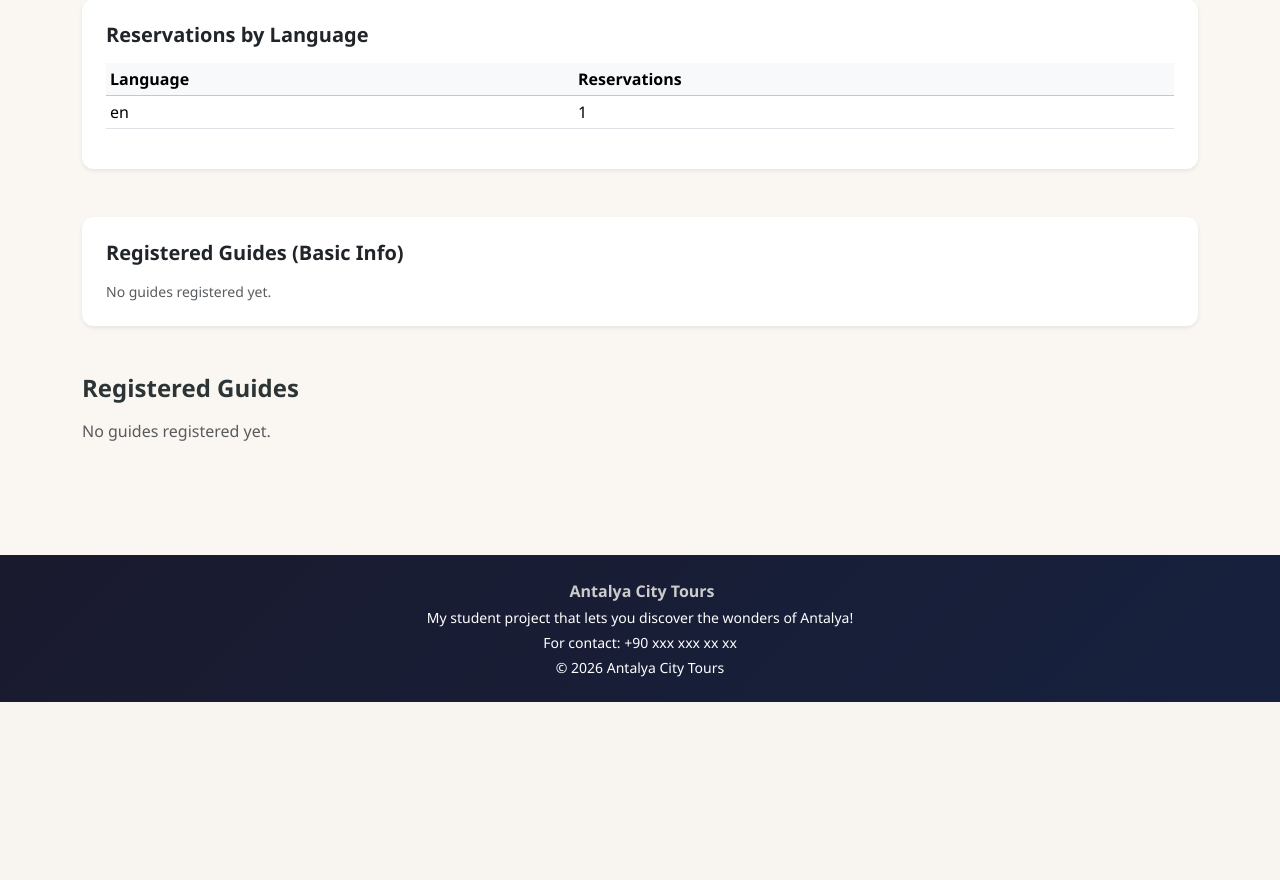
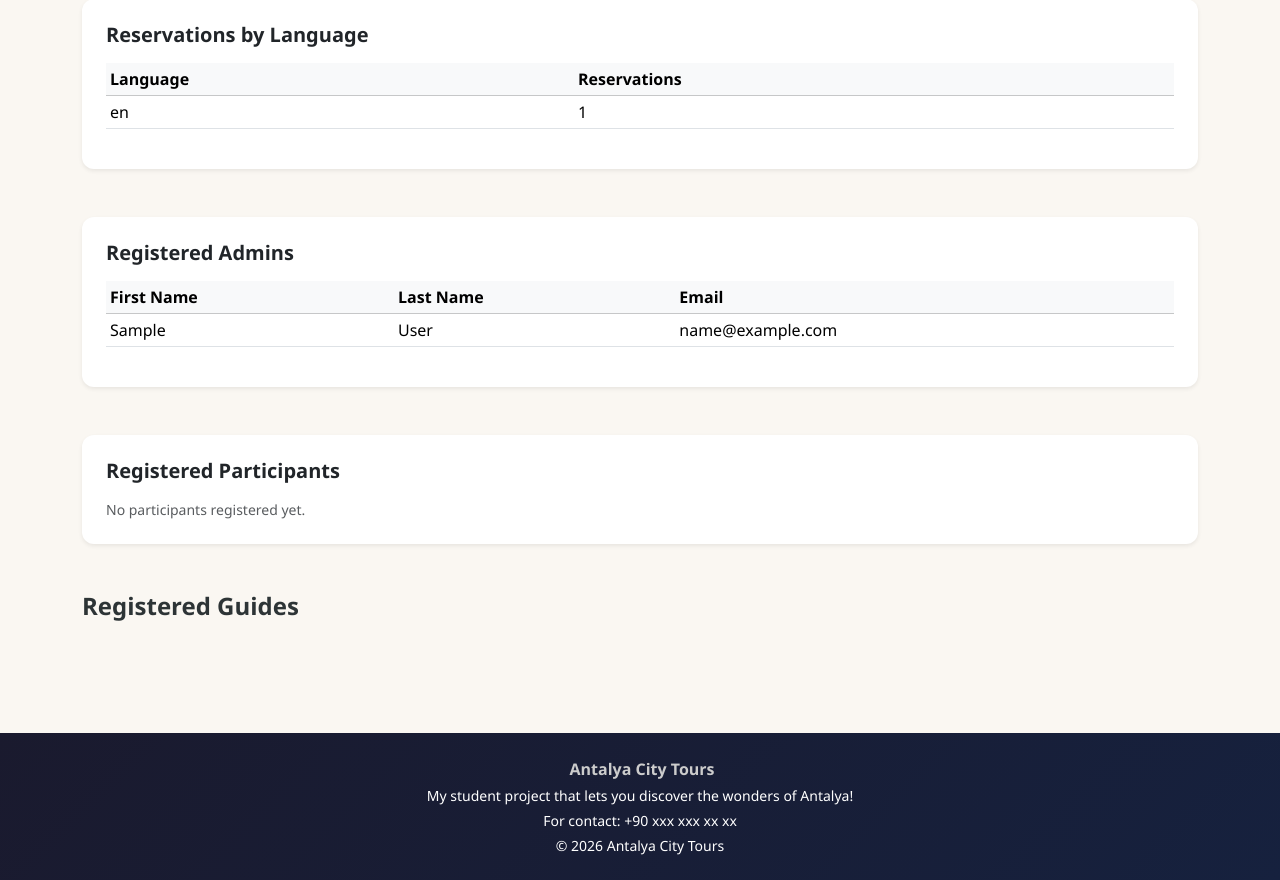
Before and after one commit to alarademirci/antalya_city_tour, a Flask app: page /admin in a window 1280 px wide. Shown: the part 582-1462 px from the top of the page. Before the commit the page ends 1284 px from the top, so only its background shows below. Run offline with Flask 3, Linux system fonts and the light colour scheme; a user stored in the database is signed in; tables that the repository leaves empty hold one stand-in row (values such as "Sample post").

Commit message:
Show admins, participants, and guides separately

```diff
--- a/app.py
+++ b/app.py
@@ -1073,6 +1073,12 @@ def admin():
             'JOIN tours t ON r.tour_id = t.id GROUP BY t.language ORDER BY cnt DESC'
         ).fetchall(),
     }
+    admins = db.execute(
+        "SELECT id, first_name, last_name, email FROM users WHERE role = 'admin' ORDER BY id DESC"
+    ).fetchall()
+    participants = db.execute(
+        "SELECT id, first_name, last_name, email FROM users WHERE role = 'participant' ORDER BY id DESC"
+    ).fetchall()
     guides = db.execute(
         "SELECT u.*, GROUP_CONCAT(gl.language, ', ') AS languages "
         'FROM users u LEFT JOIN guide_languages gl ON u.id = gl.guide_id '
@@ -1092,7 +1098,13 @@ def admin():
             t_data.append({'tour': t, 'schedule': sched, 'stops': stops, 'res_count': res_count})
         guides_data.append({'guide': g, 'tours': t_data})
     db.close()
-    return render_template('admin.html', stats=stats, guides_data=guides_data)
+    return render_template(
+        'admin.html',
+        stats=stats,
+        admins=admins,
+        participants=participants,
+        guides_data=guides_data,
+    )
 
 
 # ── Error handlers ────────────────────────────────────────────────────────────
--- a/templates/admin.html
+++ b/templates/admin.html
@@ -86,8 +86,8 @@
 
     <div class="card border-0 shadow-sm mb-5">
         <div class="card-body p-4">
-            <h2 class="h5 fw-bold mb-3">Registered Guides (Basic Info)</h2>
-            {% if guides_data %}
+            <h2 class="h5 fw-bold mb-3">Registered Admins</h2>
+            {% if admins %}
                 <div class="table-responsive">
                     <table class="table table-sm align-middle">
                         <thead class="table-light">
@@ -95,24 +95,51 @@
                                 <th>First Name</th>
                                 <th>Last Name</th>
                                 <th>Email</th>
-                                <th>Languages</th>
                             </tr>
                         </thead>
                         <tbody>
-                            {% for item in guides_data %}
-                                {% set g = item.guide %}
+                            {% for user in admins %}
                                 <tr>
-                                    <td>{{ g['first_name'] }}</td>
-                                    <td>{{ g['last_name'] }}</td>
-                                    <td>{{ g['email'] }}</td>
-                                    <td>{{ g['languages'] or '—' }}</td>
+                                    <td>{{ user['first_name'] }}</td>
+                                    <td>{{ user['last_name'] }}</td>
+                                    <td>{{ user['email'] }}</td>
                                 </tr>
                             {% endfor %}
                         </tbody>
                     </table>
                 </div>
             {% else %}
-                <p class="text-muted small mb-0">No guides registered yet.</p>
+                <p class="text-muted small mb-0">No admins registered yet.</p>
+            {% endif %}
+        </div>
+    </div>
+
+    <div class="card border-0 shadow-sm mb-5">
+        <div class="card-body p-4">
+            <h2 class="h5 fw-bold mb-3">Registered Participants</h2>
+            {% if participants %}
+                <div class="table-responsive">
+                    <table class="table table-sm align-middle">
+                        <thead class="table-light">
+                            <tr>
+                                <th>First Name</th>
+                                <th>Last Name</th>
+                                <th>Email</th>
+                            </tr>
+                        </thead>
+                        <tbody>
+                            {% for user in participants %}
+                                <tr>
+                                    <td>{{ user['first_name'] }}</td>
+                                    <td>{{ user['last_name'] }}</td>
+                                    <td>{{ user['email'] }}</td>
+                                </tr>
+                            {% endfor %}
+                        </tbody>
+                    </table>
+                </div>
+            {% else %}
+                <p class="text-muted small mb-0">No participants registered yet.</p>
             {% endif %}
         </div>
     </div>
@@ -166,7 +193,7 @@
                                                     <i class="bi bi-calendar-week text-primary me-1"></i>
                                                     <strong>Schedule:</strong>
                                                     {% for s in td.schedule %}
-                                                        {{ s['day_of_week'][:3] }} {{ s['start_time'] }}{% if not loop.last %} · {% endif %}
+                                                        {{ schedule_label(s['day_of_week'], s['start_time'], t['language']) }}{% if not loop.last %} · {% endif %}
                                                     {% endfor %}
                                                 </p>
                                             </div>
@@ -192,8 +219,5 @@
         </div>
     {% endfor %}
 
-    {% if not guides_data %}
-        <p class="text-muted">No guides registered yet.</p>
-    {% endif %}
 </div>
 {% endblock %}
```
